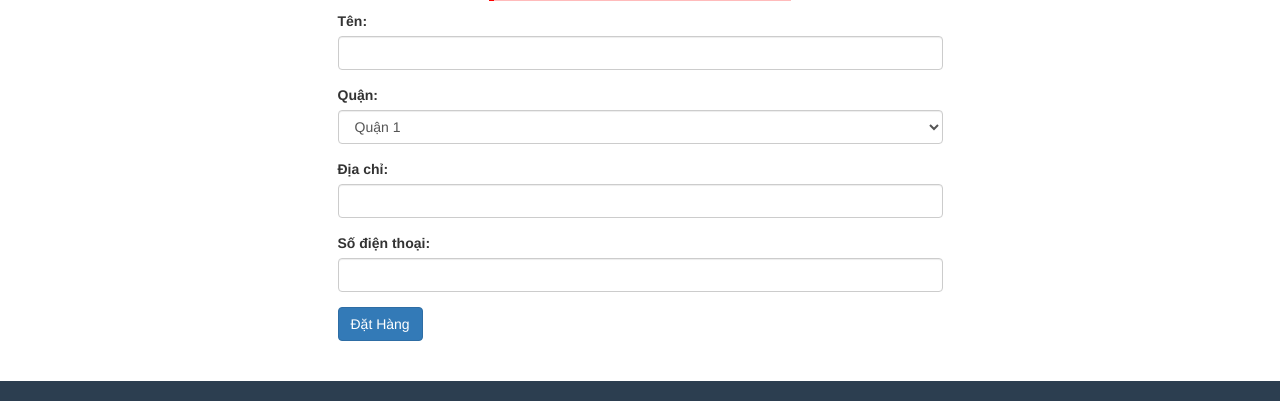
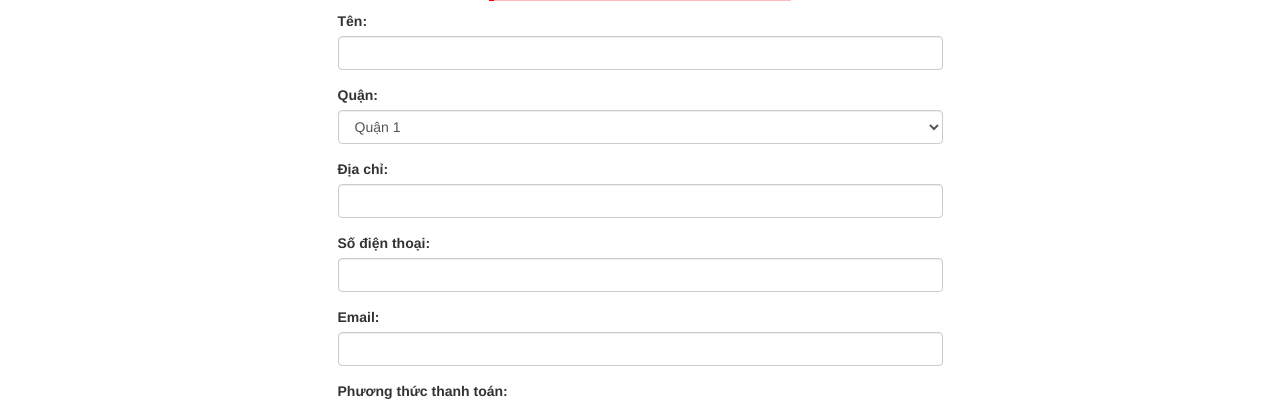
Before and after one commit to tuongvi0221/WEB_PROJECT, a PHP site: page /order.php in a window 1280 px wide. Shown: the part 411-812 px from the top of the page. Run offline with PHP 8.4, Linux system fonts and the light colour scheme; data comes from the database, SQL or seed files in the repository.

```diff
--- a/order.php
+++ b/order.php
@@ -69,7 +69,9 @@ window.onload = function() {
                         </tr>
                     </thead>
                     <tbody>
-                        <?php while ($row = mysqli_fetch_assoc($result)) { ?>
+                        <?php while ($row = mysqli_fetch_assoc($result)) {
+                            $_SESSION['product_names'][] = $row['tensp']; // Lưu tên sản phẩm
+                        ?>
                         <tr>
                             <td><img src="<?php echo $row['anhchinh'] ?>" style="width: 70px"></td>
                             <td><?php echo $row['tensp'] ?></td>
@@ -134,8 +136,31 @@ window.onload = function() {
                         }
                     ?>">
                 </div>
+
+                <!-- Thêm trường Email -->
+                <div class="form-group">
+                    <label for="">Email: </label>
+                    <input type="email" class="form-control" name="email" id="s_email" value="<?php
+                        if($_SESSION['rights'] == 'user'){
+                            echo $_SESSION['user']['email'];
+                        }
+                    ?>">
+                </div>
+
+                <!-- Thêm trường Phương thức thanh toán -->
+                <div class="form-group">
+                    <label for="">Phương thức thanh toán: </label>
+                    <select class="form-control" name="payment_method" id="s_payment_method">
+                        <option value="COD">COD (Thanh toán khi nhận hàng)</option>
+                        <option value="Internet Banking">Internet Banking</option>
+                        <option value="Credit Card">Thẻ tín dụng</option>
+                    </select>
+                </div>
+
                 <button onclick="check_before_submit()" class="btn btn-primary" type="submit">Đặt Hàng</button><br><br>
             </div>
+
+
         </div>
     </div>
 </form>
```
